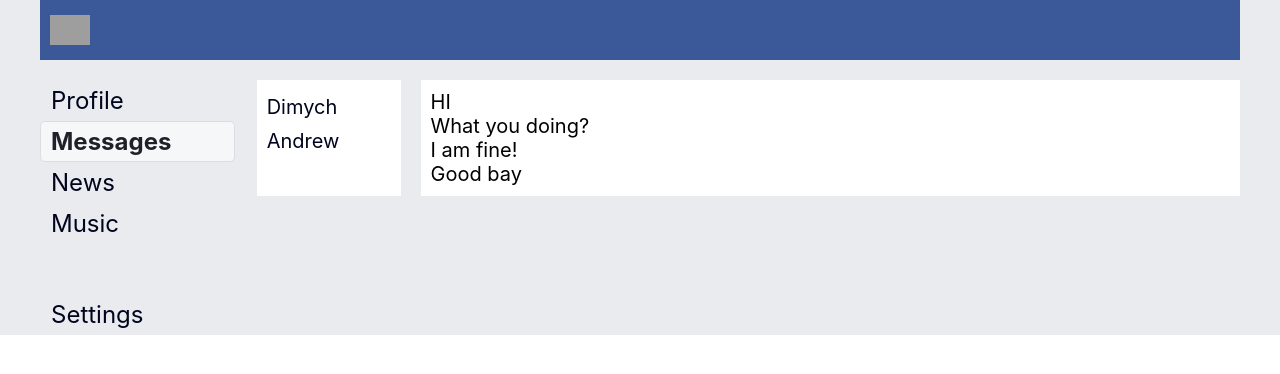
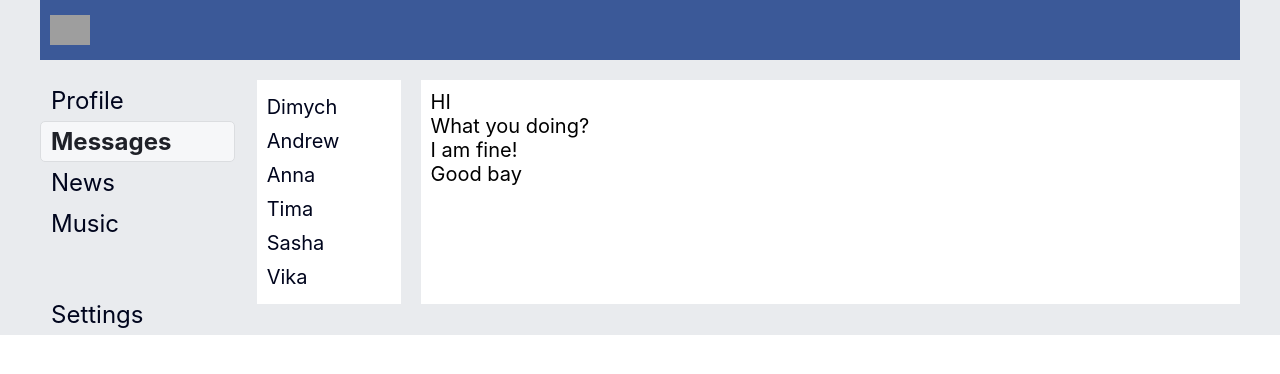
Before and after one commit to andrea-konova/learn_react, a React (Create React App) app in the folder first-project/: page /dialogs in a window 1280 px wide. Shown: the top 374 px of the page. Built offline with nearby package versions, Linux system fonts and the light colour scheme; grey boxes are pictures that could not be loaded.

Commit message:
refactor: refact enumeration of arrays using the map method

```diff
--- a/first-project/src/components/Dialogs/DialogItem/DialogItem.module.css
+++ b/first-project/src/components/Dialogs/DialogItem/DialogItem.module.css
@@ -3,6 +3,12 @@
     padding: 5px 0;
     color: #00051d;
     text-decoration: none;
+    transform: translate(0.3s);
+}
+
+.dialog:hover {
+    font-weight: bold;
+    color: #1f2128;
 }
 
 .active {
--- a/first-project/src/components/Dialogs/Dialogs.jsx
+++ b/first-project/src/components/Dialogs/Dialogs.jsx
@@ -5,7 +5,7 @@
 
 const Dialogs = (props) => {
 
-  let dialogsData = [
+  let dialogs = [
     {id: 1, name: 'Dimych'},
     {id: 2, name: 'Andrew'},
     {id: 3, name: 'Anna'},
@@ -14,24 +14,26 @@
     {id: 6, name: 'Vika'}
   ];
 
-  let messagesData = [
+  let messages = [
     {id: 1, message: 'HI'},
     {id: 2, message: 'What you doing?'},
     {id: 3, message: 'I am fine!'},
     {id: 4, message: 'Good bay'}
   ];
 
+  let dialogsElements = dialogs
+    .map( d => <DialogItem name={d.name} id={d.id} /> )
+
+  let messsagesElements = messages
+    .map( m => <Message message={m.message} /> );
+
   return (
     <div className={classes.dialogs}>
       <div className={classes.dialogs__items}>
-        <DialogItem name={dialogsData[0].name} id={dialogsData[0].id} />
-        <DialogItem name={dialogsData[1].name} id={dialogsData[1].id} />
+        { dialogsElements }
       </div>
       <div className={classes.messages}>
-        <Message message={messagesData[0].message} />
-        <Message message={messagesData[1].message} />
-        <Message message={messagesData[2].message} />
-        <Message message={messagesData[3].message} />
+        { messsagesElements }
       </div>
     </div>
   );
--- a/first-project/src/components/Profile/MyPosts/MyPosts.jsx
+++ b/first-project/src/components/Profile/MyPosts/MyPosts.jsx
@@ -3,10 +3,12 @@
 import Post from './Post/Post';
 
 const MyPosts = () => {
-  let postsData = [
+  let posts = [
     {id: 1, message: 'We bomb the ReactJS at the rate of Dimych!', likeCount: '15'},
     {id: 2, message: 'Hello! I am learning ReactJS!', likeCount: '20'}
   ];
+
+  let postsElements = posts.map( p => <Post message={p.message} likeCount={p.likeCount} /> );
 
   return (
     <div className={classes.posts}>
@@ -15,8 +17,7 @@
         <textarea autoComplete='off' rows='5' name='message' className={classes.new__post} id='message' placeholder='your news...'></textarea>
         <button className={classes.button}>Send</button>
       </div>
-      <Post message={postsData[0].message} likeCount={postsData[0].likeCount} />
-      <Post message={postsData[1].message} likeCount={postsData[1].likeCount} />
+      { postsElements }
     </div>
   );
 }
```
Also changed, not shown: 1 other file (tests, documents, lock files or other folders).
